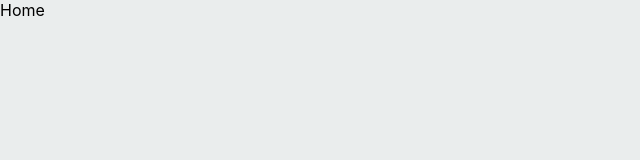
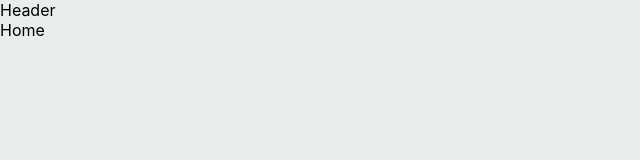
Before and after one commit to sailingdev/AmazonClone, a React (Create React App) app: page / in a window 1280 px wide. Shown: the top 160 px of the page, without its empty margins (0-640 px from the left). Built offline with nearby package versions, Linux system fonts and the light colour scheme.

Commit message:
Adding Header component, and also in app.js

```diff
--- a/src/App.js
+++ b/src/App.js
@@ -1,6 +1,7 @@
 import './App.css';
 import { BrowserRouter as Router, Route, Switch } from "react-router-dom";
 import Home from './components/Home.js';
+import Header from './components/Header.js';
 
 function App() {
   return (
@@ -8,6 +9,7 @@
       <Router>
         <Switch>
           <Route path="/">
+            <Header />
             <Home />
           </Route>
         </Switch>
--- /dev/null
+++ b/src/components/Header.js
@@ -0,0 +1,15 @@
+import React, { Component } from 'react';
+
+class Header extends Component {
+
+	render() {
+		return (
+			<div>
+				Header
+			</div>
+
+		);
+	}
+}
+
+export default Header;
```
